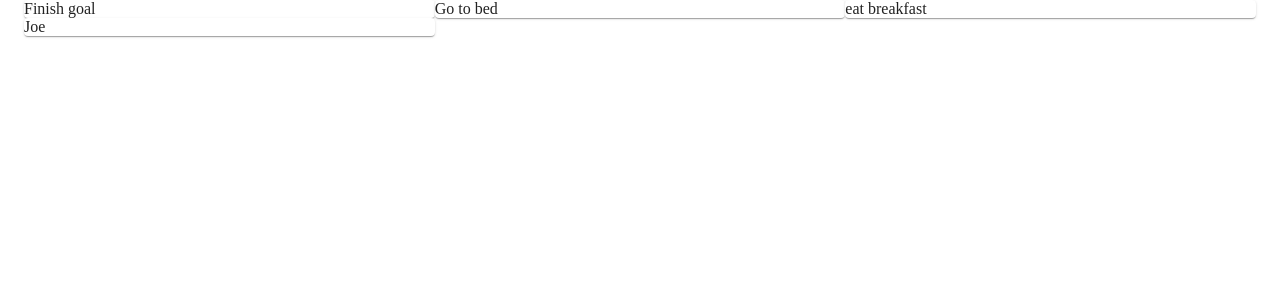
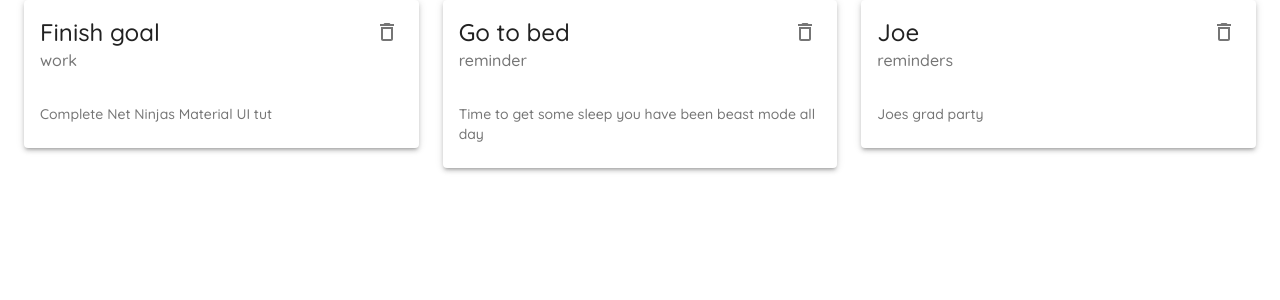
Before and after one commit to 100Joe/Quick-Notes, a React (Create React App) app: page / in a window 1280 px wide. Shown: the top 300 px of the page. Built offline with nearby package versions, Linux system fonts and the light colour scheme; data requests are answered from the project's data file.

Commit message:
Card component and handleDelete click event

```diff
--- a/data/db.json
+++ b/data/db.json
@@ -13,12 +13,6 @@
       "id": 2
     },
     {
-      "title": "eat breakfast",
-      "details": "Eat a filling breakfast",
-      "category": "todos",
-      "id": 3
-    },
-    {
       "title": "Joe",
       "details": "Joes grad party ",
       "category": "reminders",
--- /dev/null
+++ b/src/Components/NoteCard.js
@@ -0,0 +1,30 @@
+import Card from '@material-ui/core/Card';
+import CardHeader from '@material-ui/core/CardHeader';
+import CardContent from '@material-ui/core/CardContent';
+import { DeleteOutline } from '@material-ui/icons';
+import { IconButton, Typography } from '@material-ui/core';
+
+function NoteCard({ note, handleDelete }) {
+  return (
+    <div>
+      <Card elevation={3}>
+        <CardHeader
+          action={
+            <IconButton onClick={() => handleDelete(note.id)}>
+              <DeleteOutline />
+            </IconButton>
+          }
+          title={note.title}
+          subheader={note.category}
+        />
+        <CardContent>
+          <Typography variant="body2" color="textSecondary">
+            {note.details}
+          </Typography>
+        </CardContent>
+      </Card>
+    </div>
+  )
+}
+
+export default NoteCard
--- a/src/Components/Notes.js
+++ b/src/Components/Notes.js
@@ -1,7 +1,8 @@
 import React, { useEffect, useState } from 'react'
 import Grid from '@material-ui/core/Grid';
-import Paper from '@material-ui/core/Paper';
 import { Container } from '@material-ui/core';
+import NoteCard from './NoteCard.js';
+
 
 function Notes() {
   const [notes, setNotes] = useState([])
@@ -13,26 +14,21 @@
   }, [])
 
 
+  const handleDelete = async (id) => {
+    await fetch('http://localhost:8000/notes/' + id, {
+      method: "DELETE"
+    })
+
+    const newNotes = notes.filter(note => note.id != id)
+    setNotes(newNotes)
+  }
+
   return (
     <Container>
-      {/* <Grid container>
-        <Grid item xs={12} sm={6} md={3}>
-          <Paper>1</Paper>
-        </Grid>
-        <Grid item xs={12} sm={6} md={3}>
-          <Paper>2</Paper>
-        </Grid>
-        <Grid item xs={12} sm={6} md={3}>
-          <Paper>3</Paper>
-        </Grid>
-        <Grid item xs={12} sm={6} md={3}>
-          <Paper>4</Paper>
-        </Grid>
-      </Grid> */}
-      <Grid container>
+      <Grid container spacing={3}>
         {notes.map(note => (
-          <Grid key={note.id} xs={12} md={6} lg={4}>
-            <Paper>{note.title}</Paper>
+          <Grid item key={note.id} xs={12} md={6} lg={4}>
+            <NoteCard note={note} handleDelete={handleDelete} />
           </Grid>
         ))}
       </Grid>
```
